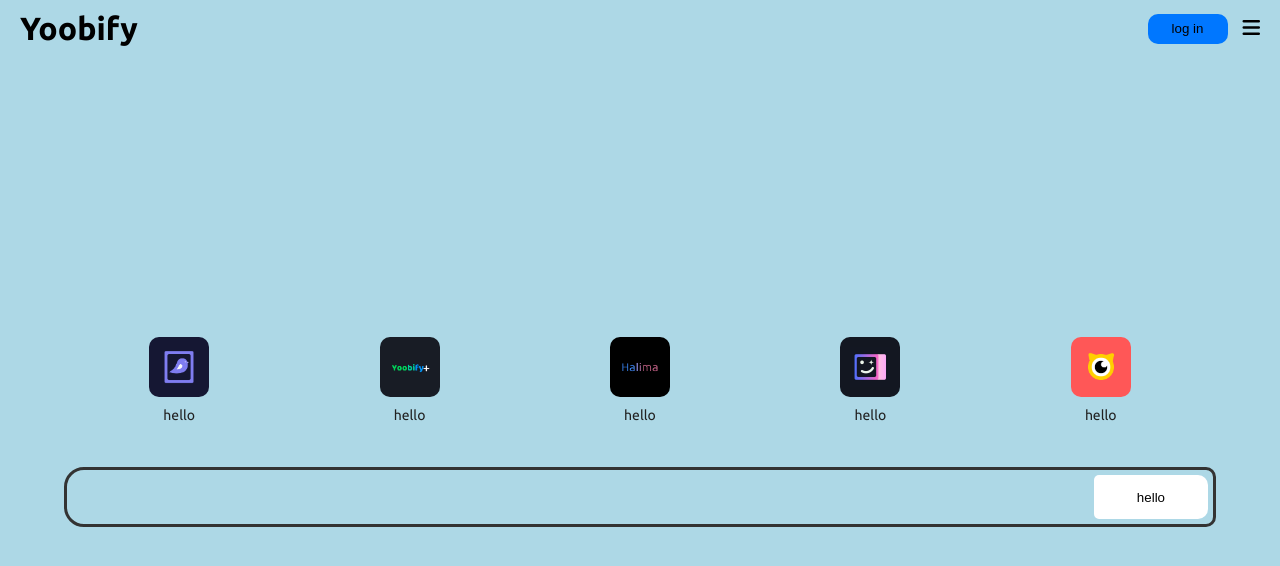
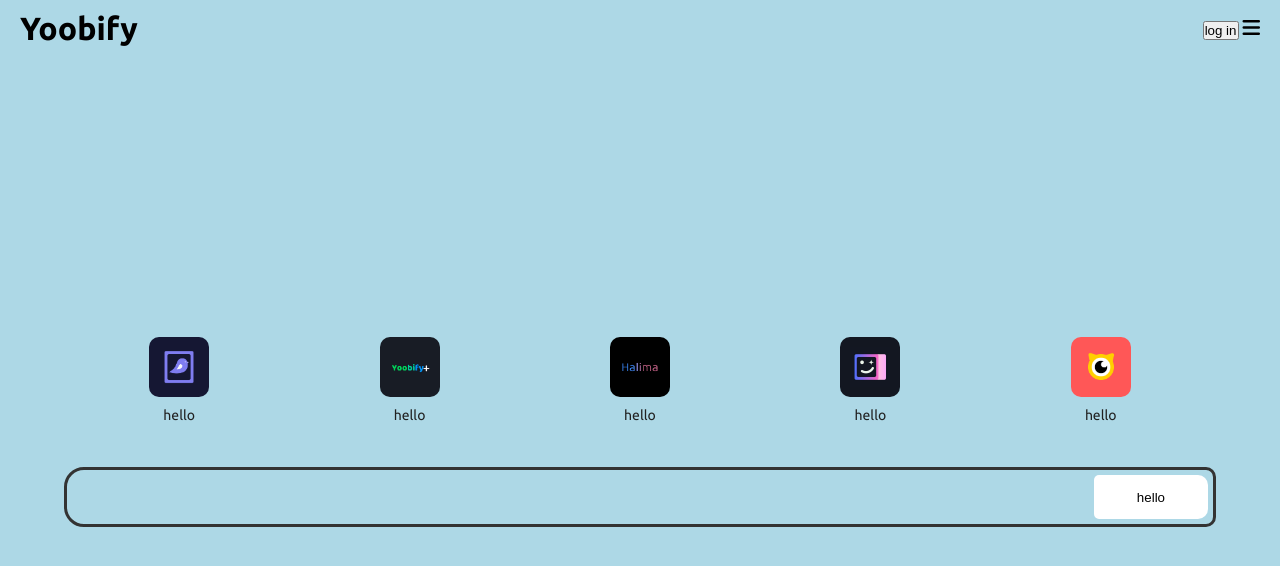
Before and after one commit to nedelben/yoobi, a plain HTML site: page index.html in a window 1280 px wide. Drawn offline with Linux system fonts and the light colour scheme.

Commit message:
Update style.css

```diff
--- a/style.css
+++ b/style.css
@@ -4,7 +4,7 @@
   --primary-color: #0077ff; /* الأزرق الأساسي */
   --secondary-color: #ffd700; /* أصفر مشرق */
   --accent-color: #ff4081; /* لون مميز */
-  --background-color: #ADD8E6; /* خلفية فاتحة */
+  --background-color: #add8e6; /* خلفية فاتحة */
   --text-color: #212121; /* نص داكن */
   --border-color: #6cb4ee; /* لون الحواف والأزرار */
 
@@ -62,7 +62,7 @@
   --accent-color: #d6d6d6; /* رمادي فاتح */
   --background-color: #3c3a3a; /* خلفية داكنة */
   --text-color: #e0e0e0; /* نص فاتح */
- --border-radius-lg: #00ff87 3px solid; /* لون الحواف والأزرار في الوضع المظلم */
+  --border-radius-lg: #00ff87 3px solid; /* لون الحواف والأزرار في الوضع المظلم */
 
   /* 🌙 ألوان إضافية للوضع الداكن */
   --success-color: #81c784;
@@ -93,30 +93,17 @@ header {
   justify-content: space-between;
   align-items: center;
   padding: 10px 20px;
-
 }
 header .logo-first-bar {
   display: flex;
   align-items: center;
   gap: 15px;
   font-family: var(--font-primary);
+}
 
-}
-header nav {
-    display: flex;
-    align-items: center;
-    gap: 15px;
-}
-header nav .first-btn {
-  width: 80px;
-  height: 30px;
-  background-color: #0077ff;
-  border: none;
-  border-radius: 10px;
-}
-header nav .second-btn {
-    font-size: 20px;
-    background-color: var(--background-color);
+header .second-btn {
+  font-size: 20px;
+  background-color: var(--background-color);
   border: none;
 }
 main {
@@ -210,7 +197,7 @@ main .serives-box .box1 {
     flex-direction: column-reverse;
     justify-content: center;
   }
-  .box1 {
+  .box3 {
     display: none;
   }
   .search-continer {
```
